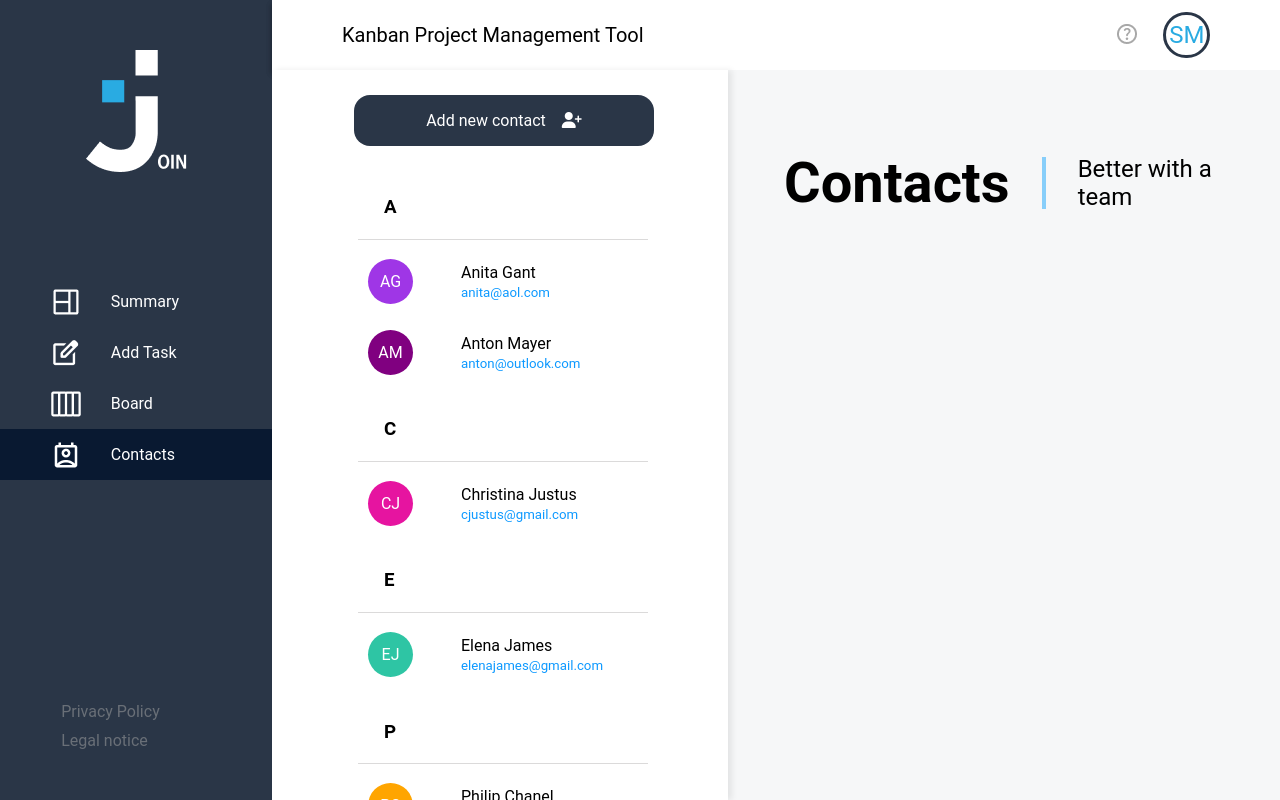
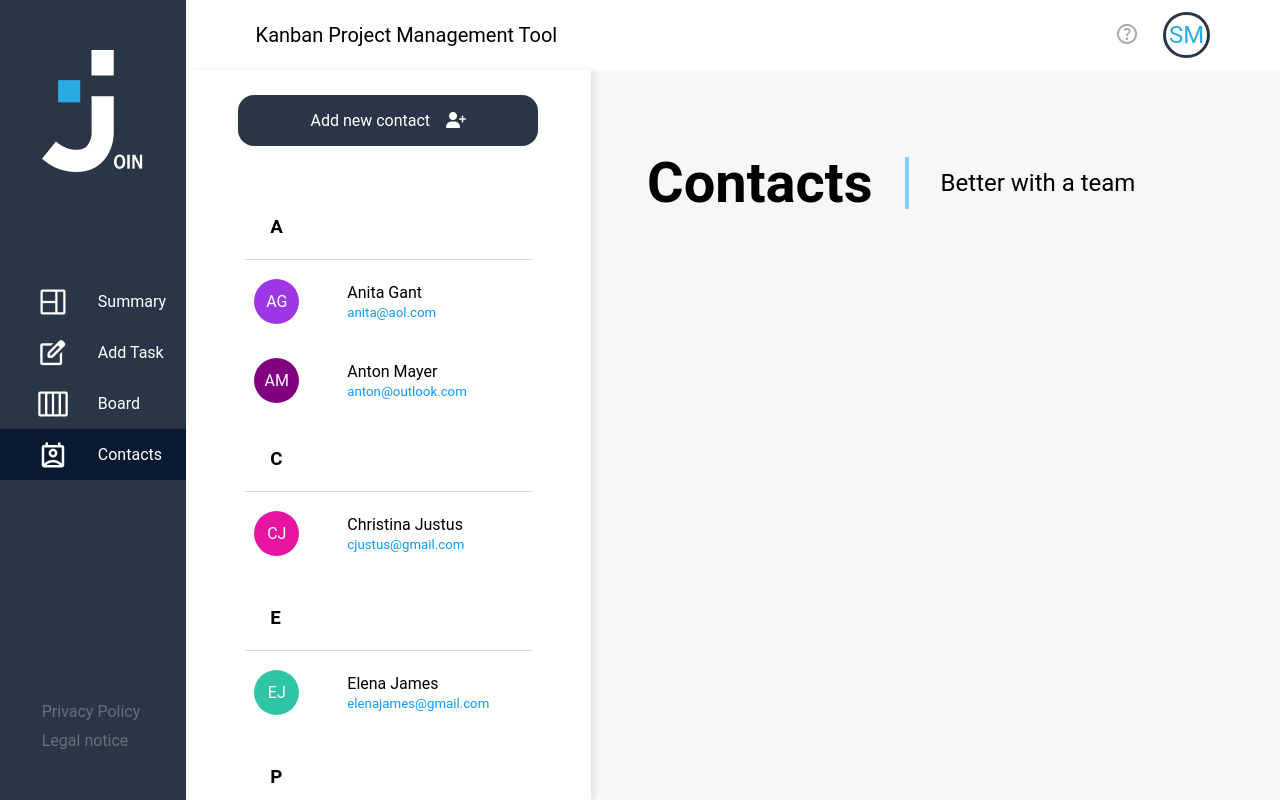
Before and after one commit to JanKarras/Join, a plain HTML site: page contacts.html in a window 1280 px wide. Drawn offline with Linux system fonts and the light colour scheme.

Commit message:
adjusting the template

```diff
--- a/assets/js/contacts_js.js
+++ b/assets/js/contacts_js.js
@@ -50,8 +50,6 @@ const contactInitials = document.getElementById("contactInitials");
 let initials;
 let currentUserIndex;
 let currentAlphabet = "";
-
-users.sort((a, b) => a.name.localeCompare(b.name));
 
 async function includeHTML() {
   let includeElements = document.querySelectorAll("[w3-include-html]"); //Alle Elemente mit w3-include-html in einem Array Speichern
@@ -227,13 +225,13 @@ function userHTML(i, firstAlphabet, nameInitials) {
         <h3>${firstAlphabet}</h3>
       </div>
       <div class="contacts_initials">
-        <a href="#" class="contact_name anton" data-index="${i}" onclick="displayUserDetails(${i})">
+        <div href="#" class="contact_name anton" data-index="${i}" onclick="displayUserDetails(${i})">
           <span style="background-color: ${userColor}">${nameInitials}</span>
           <div>
             <h4>${user.name}</h4>
             <h5>${user.email}</h5>
           </div>
-        </a>
+        </div>
       </div>
     `;
 }
@@ -242,13 +240,13 @@ function sortedUserHTML(i, nameInitials) {
   const user = users[i];
   const userColor = getUserColor(i);
   return `
-      <a href="#" class="contact_name anton" data-index="${i}" onclick="displayUserDetails(${i})">
+      <div class="contact_name anton" data-index="${i}" onclick="displayUserDetails(${i})">
         <span style="background-color: ${userColor}">${nameInitials}</span>
         <div>
           <h4>${user.name}</h4>
           <h5>${user.email}</h5>
         </div>
-      </a>
+      </div>
     `;
 }
 
--- a/assets/style/board_style.css
+++ b/assets/style/board_style.css
@@ -5,6 +5,8 @@
 
 .header {
   flex: 1;
+  width: calc(100vw - 14.5vw);
+  max-width: 1208px;
 }
 
 #content {
@@ -15,11 +17,11 @@
 }
 
 .board_body {
-        width: 100%;
+  width: 100vw;
 }
 
 body {
-        background-color: #F6F7F8;
+  background-color: #f6f7f8;
   margin: 0;
 }
 
@@ -32,13 +34,12 @@ body {
 }
 
 .content {
-        width: calc(100% - 232px);
+  width: 100%;
   display: flex;
   flex-direction: column;
   overflow: auto;
   box-sizing: border-box;
 }
-
 
 .headline {
   display: flex;
@@ -68,7 +69,7 @@ h1 {
   padding: 13px 21px 13px 21px;
   border-radius: 10px;
   border: solid 1px;
-        border-color: #A8A8A8;
+  border-color: #a8a8a8;
   width: 251px;
   background-color: white;
   display: flex;
@@ -84,7 +85,7 @@ h1 {
 
 .inputDiv img {
   border-left: solid 1px;
-        border-color: #D1D1D1;
+  border-color: #d1d1d1;
   padding-left: 15px;
   cursor: pointer;
   object-fit: contain;
@@ -101,7 +102,7 @@ h1 {
   justify-content: center;
   align-items: center;
   padding: 10px 21px 13px 21px;
-        background-color: #2A3647;
+  background-color: #2a3647;
   color: white;
   border-radius: 10px;
   font-size: 21px;
@@ -113,9 +114,8 @@ h1 {
 .plusForResponsive:hover,
 .buttonAdd:hover {
   cursor: pointer;
-        background-color: #29ABE2;
+  background-color: #29abe2;
   box-shadow: 0px 4px 9px -1px rgba(0, 0, 0, 0.4);
-
 }
 
 .taskContent {
@@ -139,28 +139,26 @@ h1 {
   line-height: 120%;
   justify-content: space-between;
   align-items: center;
-        color: #2A3647;
-
+  color: #2a3647;
 }
-
 
 .hoverPlusEffect:hover img {
   cursor: pointer;
   box-shadow: 0px 4px 9px -1px rgba(0, 0, 0, 0.4);
-        filter: invert(54%) sepia(38%) saturate(920%) hue-rotate(153deg) brightness(101%) contrast(90%);
+  filter: invert(54%) sepia(38%) saturate(920%) hue-rotate(153deg)
+    brightness(101%) contrast(90%);
 }
 
 .noTask {
   height: 20px;
-        background-color: #D1D1D1;
-        color: #A8A8A8;
+  background-color: #d1d1d1;
+  color: #a8a8a8;
   padding: 10px;
   border-radius: 10px;
   font-size: 16px;
   text-align: center;
   margin-top: 35px;
 }
-
 
 #taskCategoryToDo,
 #taskCategoryInProgress,
@@ -174,11 +172,10 @@ h1 {
   background-color: rgba(0, 0, 0, 0.1);
 }
 
-
 .plusForResponsive {
   width: 40px;
   height: 40px;
-        background-color: #2A3647;
+  background-color: #2a3647;
   display: none;
   justify-content: center;
   align-items: center;
@@ -259,9 +256,7 @@ h1 {
   padding: 5px 10px 5px 10px;
   border-radius: 10px;
   color: white;
-
 }
-
 
 .editPopUpIconAndName {
   display: flex;
@@ -296,7 +291,7 @@ h1 {
   display: flex;
   justify-content: center;
   align-items: center;
-        background-color: #29ABE2;
+  background-color: #29abe2;
 }
 
 .editPopUpList {
@@ -332,16 +327,12 @@ h1 {
 .editPopUpDelAndEditButton span img {
   padding-left: 2px;
   padding-right: 2px;
-
 }
 
 .editPopUpDelAndEditButton seperator {
   width: 2px;
-        background: #D1D1D1;
-
+  background: #d1d1d1;
 }
-
-
 
 #addTaskPopUpWindowContent {
   display: none;
@@ -376,7 +367,7 @@ h1 {
 }
 
 .rightElemenAddTaskPopUpWindow {
-        border-left: solid 1px #D1D1D1;
+  border-left: solid 1px #d1d1d1;
   height: 100%;
   width: 50%;
   max-width: 600px;
@@ -470,14 +461,13 @@ h1 {
 .createdTaskTitle {
   font-size: 16px;
   font-weight: 700;
-        color: #2A3647;
+  color: #2a3647;
   margin-bottom: 10px;
 }
 
 .createdTaskDescription {
-        color: #A8A8A8;
+  color: #a8a8a8;
   font-size: 16px;
-
 }
 
 .createdTaskProgress {
@@ -486,14 +476,13 @@ h1 {
 }
 
 .createdTaskProgressBar {
-
   border-radius: 2px;
   height: 8px;
   width: 70%;
 }
 
 .barColor {
-        background-color: #29ABE2;
+  background-color: #29abe2;
   height: 8px;
 }
 
@@ -518,8 +507,6 @@ h1 {
   align-items: center;
   left: 0px;
 }
-
-
 
 .memberIcon {
   margin-left: -8px;
@@ -566,7 +553,6 @@ h1 {
   position: absolute;
   right: 50px;
   top: 40px;
-
 }
 
 .editPopUpCatAndCanc span img:hover,
@@ -593,15 +579,15 @@ h1 {
   padding: 13px 21px 13px 21px;
   height: 51px;
   box-sizing: border-box;
-        border: solid 1px #D1D1D1;
-        font-family: 'Inter', sans-serif;
+  border: solid 1px #d1d1d1;
+  font-family: "Inter", sans-serif;
   width: 100%;
 }
 
 #editTaskDescription {
   width: 100%;
   border-radius: 10px;
-        border: solid 1px #D1D1D1;
+  border: solid 1px #d1d1d1;
   box-sizing: border-box;
   padding: 10px 2px 40px 23px;
   margin-top: 5px;
@@ -615,8 +601,8 @@ h1 {
   padding: 13px 21px 13px 21px;
   height: 51px;
   box-sizing: border-box;
-        border: solid 1px #D1D1D1;
-        font-family: 'Inter', sans-serif;
+  border: solid 1px #d1d1d1;
+  font-family: "Inter", sans-serif;
   background-color: white;
   display: flex;
   align-items: center;
@@ -646,7 +632,7 @@ h1 {
   font-style: normal;
   font-weight: 400;
   line-height: 120%;
-        border: solid 1px #D1D1D1;
+  border: solid 1px #d1d1d1;
   cursor: pointer;
 }
 
@@ -663,7 +649,7 @@ h1 {
   font-weight: 400;
   border-radius: 10px;
   margin-top: 5px;
-        border: solid 1px #D1D1D1;
+  border: solid 1px #d1d1d1;
   appearance: none;
   cursor: pointer;
   position: relative;
@@ -698,7 +684,7 @@ h1 {
 .editTaskOkButton {
   border: none;
   color: white;
-        background-color: #2A3647;
+  background-color: #2a3647;
   font-size: 21px;
   font-weight: 700;
   width: fit-content;
@@ -716,16 +702,14 @@ h1 {
   justify-content: end;
 }
 
-@media(max-width: 1340) {
+@media (max-width: 1340) {
   .clearAndCreateButtonPopUp {
     padding-right: 16px;
     justify-content: right;
   }
-
 }
 
-@media(max-width: 1200px) {
-
+@media (max-width: 1200px) {
   .popUpWindow {
     padding: 100px 0px 0px 420px;
   }
@@ -771,7 +755,6 @@ h1 {
     display: none;
   }
 
-
   .plusForResponsive {
     display: flex;
   }
@@ -789,11 +772,9 @@ h1 {
   .headline {
     width: 350px;
   }
-
 }
 
-@media(max-width: 960px) {
-
+@media (max-width: 960px) {
   #editSelectedTask form,
   .editPopUpWindow {
     left: 13%;
@@ -812,7 +793,6 @@ h1 {
 }
 
 @media (max-width: 800px) {
-
   .content {
     width: 100%;
     padding: 80px 33px 80px 33px;
@@ -828,7 +808,6 @@ h1 {
     width: 100%;
     height: 100%;
     top: 0;
-
   }
 
   .popUpWindow h1 {
@@ -840,7 +819,6 @@ h1 {
   .headline {
     padding-top: 19px;
     padding-bottom: 30px;
-
   }
 
   .clearAndCreateButtonPopUp {
@@ -856,7 +834,6 @@ h1 {
   .addTaskElementsPopUpWindow {
     padding-left: 2%;
   }
-
 
   .editPopUpWindow {
     position: relative;
@@ -888,7 +865,6 @@ h1 {
     margin-block-start: 0px;
   }
 
-
   .editPopUpCategory,
   #editTaskPopUpWindowContent {
     font-size: 16px;
@@ -897,10 +873,9 @@ h1 {
   .editTaskButtonCont {
     margin-bottom: 40px;
   }
-
 }
 
-@media(max-width: 520px) {
+@media (max-width: 520px) {
   #editSelectedTask form {
     padding: 50px 50px 50px 10px;
   }
@@ -917,17 +892,14 @@ h1 {
   }
 }
 
-@media(max-width: 420px) {
+@media (max-width: 420px) {
   .clearAndCreateButtonPopUp {
     width: 350px;
   }
-
 }
 
-
-@media(max-width: 373px) {
+@media (max-width: 373px) {
   .clearAndCreateButtonPopUp {
     width: 305px;
   }
-
 }
--- a/assets/style/contacts_style.css
+++ b/assets/style/contacts_style.css
@@ -5,15 +5,17 @@
 
 .header {
   flex: 1;
+  width: calc(100vw - 14.5vw);
+  max-width: 1208px;
 }
 
 #content {
   flex: 1;
 }
 
-.contacts_body {
-  width: 100%;
-}
+/* .contacts_body {
+  width: 100vw;
+} */
 
 * {
   margin: 0;
@@ -35,8 +37,8 @@ a h4 {
 }
 
 .container {
-  width: calc(100vw - 272px);
   height: calc(100vh - 70px);
+  width: 100%;
   z-index: 10;
 }
 
@@ -46,7 +48,8 @@ a h4 {
 }
 
 .contact_sidebar {
-  width: 456px;
+  width: 31.67vw;
+  max-width: 456px;
   height: calc(100vh - 70px);
   overflow-y: auto;
   display: flex;
@@ -57,19 +60,22 @@ a h4 {
 }
 
 .add_contact {
-  position: fixed;
-  width: 27rem;
+  position: sticky;
+  width: 100%;
+  top: 0;
+  left: 0;
+  padding: 2rem 0;
+  max-width: 28rem;
   height: 6.25rem;
   display: flex;
   justify-content: center;
   align-items: center;
-  background-color: #fff;
+  background: #fff;
 }
 
 .add_new_contact {
   padding: 1rem 0;
   width: 18.75rem;
-  margin-left: 2rem;
   border-radius: 1rem;
   display: flex;
   justify-content: center;
@@ -87,8 +93,11 @@ a h4 {
 }
 
 .contact_list {
-  padding: 1.5rem 5rem;
-  padding-top: 6rem;
+  width: 100%;
+  padding: 1rem 0;
+  display: flex;
+  align-items: center;
+  justify-content: center;
 }
 
 .contact_info .alphabet {
@@ -100,31 +109,25 @@ a h4 {
 }
 
 .contacts_initials {
+  width: 18.75rem;
   display: flex;
   flex-direction: column;
 }
 
 .contact_name {
   display: flex;
-  width: 300px;
+  width: 100%;
   padding: 0.8rem 1rem;
   align-items: center;
   gap: 3rem;
   border-radius: 16px;
+  margin-bottom: 0.5rem;
   cursor: pointer;
-}
-
-.alphabet {
-  width: 290px;
 }
 
 .contact_name:hover {
   background-color: #f7f7f7;
 }
-
-/* .contact_name:focus h4 {
-  color: #fff;
-} */
 
 .contact_name:focus span {
   border: 2px solid #fff;
@@ -156,6 +159,8 @@ a h4 {
 
 ::-webkit-scrollbar {
   width: 10px;
+  height: 300px;
+  border-radius: 10px;
 }
 
 ::-webkit-scrollbar-track {
@@ -192,6 +197,8 @@ a h4 {
 }
 
 .contact_detail {
+  width: 49.44vw;
+  width: 100%;
   padding: 5rem 3.5rem;
   background-color: #f6f7f8;
   flex: 1;
@@ -291,10 +298,6 @@ a h4 {
   display: none;
 }
 
-/* .add-contact,
-.edit-contact {
-  display: none;
-} */
 .show_add_contact {
   display: block;
 }
@@ -470,3 +473,18 @@ button i {
   z-index: 1000;
   display: none;
 }
+
+/* Media Queries */
+
+@media (max-width: 1777px) {
+  .contact_title h2 {
+    font-size: 2.7rem;
+  }
+  .contact_title p {
+    font-size: 1.1rem;
+    letter-spacing: 1.3px;
+  }
+}
+
+@media (max-width: 1558px) {
+}
--- a/assets/style/header.css
+++ b/assets/style/header.css
@@ -1,4 +1,5 @@
-html, body{
+html,
+body {
   margin: 0;
   width: 100%;
 }
@@ -7,7 +8,7 @@ html, body{
   display: flex;
   justify-content: space-between;
   align-items: center;
-    box-shadow: 0px 4px 6px rgba(0, 0, 0, 0.2);
+  box-shadow: 1px 0px 2px -2px rgba(0, 0, 0, 0.2);
   height: 70px;
 }
 
@@ -54,7 +55,7 @@ html, body{
   display: none;
 }
 
-  #headline_header{
+#headline_header {
   flex: 1;
   margin-left: 70px;
   font-size: 20px;
--- a/assets/style/template.css
+++ b/assets/style/template.css
@@ -1,11 +1,13 @@
-body,html {
+body,
+html {
   height: 100%;
   margin: 0;
   display: flex;
 }
 
 .side_bar {
-  width: 272px;
+  width: 14.5vw;
+  max-width: 232px;
   height: 100%;
   background-color: #2a3647;
   display: flex;
@@ -31,7 +33,7 @@ nav {
   align-items: center;
 }
 
-nav a{
+nav a {
   text-decoration: none;
   color: #ffffff;
 }
--- a/contacts.html
+++ b/contacts.html
@@ -15,7 +15,7 @@
     <script src="assets/js/contacts_js.js" defer></script>
   </head>
 
-  <body onload="contacts_init()">
+  <body id="bodys" onload="contacts_init()">
     <div id="template" w3-include-html="./template.html"></div>
     <div id="contacts_body" class="contacts_body">
       <div class="header" w3-include-html="./header.html"></div>
@@ -73,7 +73,9 @@
                     <i class="fa-solid fa-phone log-icon"></i>
                   </div>
                   <div class="delete_save">
-                    <button>Cancel<i class="fa-solid fa-xmark"></i></button>
+                    <button onclick="closeAddContactPopup()">
+                      Cancel<i class="fa-solid fa-xmark"></i>
+                    </button>
                     <button onclick="addContactPopup()">
                       Create contact <i class="fa-solid fa-check"></i>
                     </button>
@@ -125,6 +127,7 @@
                 </div>
               </div>
             </form>
+
             <span onclick="closeEditContactPopup()" class="close_form"
               ><i class="fa-solid fa-xmark"></i
             ></span>
```
Lines whose indentation alone changed are shown as unchanged.
